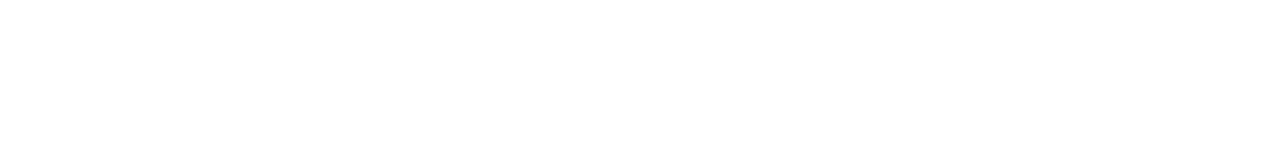
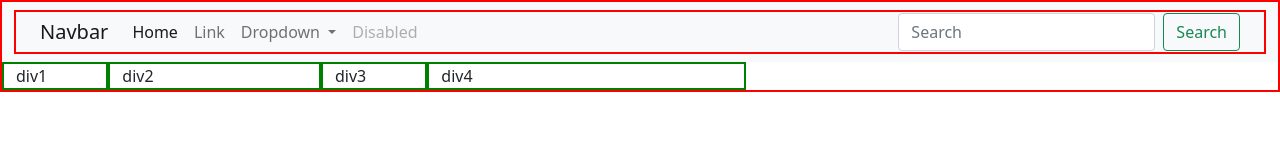
Before and after one commit to SaadZaidi5/Web-Technologies, a plain HTML site: page Bootstrap/index.html in a window 1280 px wide. Drawn offline with nearby package versions, Linux system fonts and the light colour scheme.

Commit message:
Learnt Bootstrap

```diff
--- a/Bootstrap/index.html
+++ b/Bootstrap/index.html
@@ -3,9 +3,54 @@
 <head>
     <meta charset="UTF-8">
     <meta name="viewport" content="width=device-width, initial-scale=1.0">
+    <link href="https://cdn.jsdelivr.net/npm/bootstrap@5.0.2/dist/css/bootstrap.min.css" rel="stylesheet" integrity="sha384-EVSTQN3/azprG1Anm3QDgpJLIm9Nao0Yz1ztcQTwFspd3yD65VohhpuuCOmLASjC" crossorigin="anonymous">
+    <link rel="stylesheet" href="style.css">
     <title>Document</title>
 </head>
 <body>
-
+    <div class="container-fluid">
+        <div class="row"><nav class="navbar navbar-expand-lg navbar-light bg-light">
+            <div class="container-fluid">
+              <a class="navbar-brand" href="#">Navbar</a>
+              <button class="navbar-toggler" type="button" data-bs-toggle="collapse" data-bs-target="#navbarSupportedContent" aria-controls="navbarSupportedContent" aria-expanded="false" aria-label="Toggle navigation">
+                <span class="navbar-toggler-icon"></span>
+              </button>
+              <div class="collapse navbar-collapse" id="navbarSupportedContent">
+                <ul class="navbar-nav me-auto mb-2 mb-lg-0">
+                  <li class="nav-item">
+                    <a class="nav-link active" aria-current="page" href="#">Home</a>
+                  </li>
+                  <li class="nav-item">
+                    <a class="nav-link" href="#">Link</a>
+                  </li>
+                  <li class="nav-item dropdown">
+                    <a class="nav-link dropdown-toggle" href="#" id="navbarDropdown" role="button" data-bs-toggle="dropdown" aria-expanded="false">
+                      Dropdown
+                    </a>
+                    <ul class="dropdown-menu" aria-labelledby="navbarDropdown">
+                      <li><a class="dropdown-item" href="#">Action</a></li>
+                      <li><a class="dropdown-item" href="#">Another action</a></li>
+                      <li><hr class="dropdown-divider"></li>
+                      <li><a class="dropdown-item" href="#">Something else here</a></li>
+                    </ul>
+                  </li>
+                  <li class="nav-item">
+                    <a class="nav-link disabled" href="#" tabindex="-1" aria-disabled="true">Disabled</a>
+                  </li>
+                </ul>
+                <form class="d-flex">
+                  <input class="form-control me-2" type="search" placeholder="Search" aria-label="Search">
+                  <button class="btn btn-outline-success" type="submit">Search</button>
+                </form>
+              </div>
+            </div>
+          </nav></div>
+        <div class="row">
+        <div class="mycol col-1">div1</div>
+        <div class="mycol col-2">div2</div>
+        <div class="mycol col-2 col-sm-1">div3</div>
+        <div class="mycol col-6 col-sm-3">div4</div>
+    </div>
+</div>
 </body>
 </html>
--- a/Bootstrap/style.css
+++ b/Bootstrap/style.css
@@ -0,0 +1,7 @@
+.container-fluid{
+    border: 2px solid red;
+}
+
+.mycol{
+    border: 2px solid green;
+}
```
